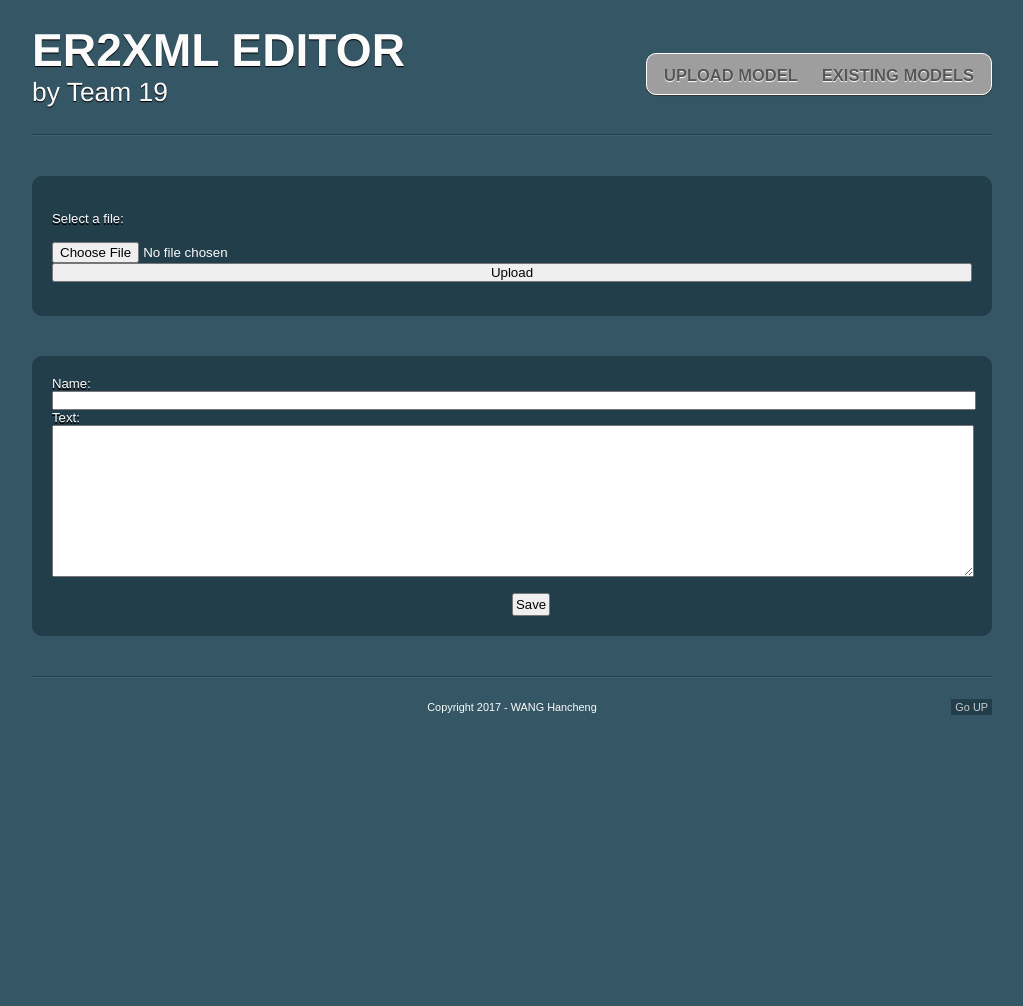
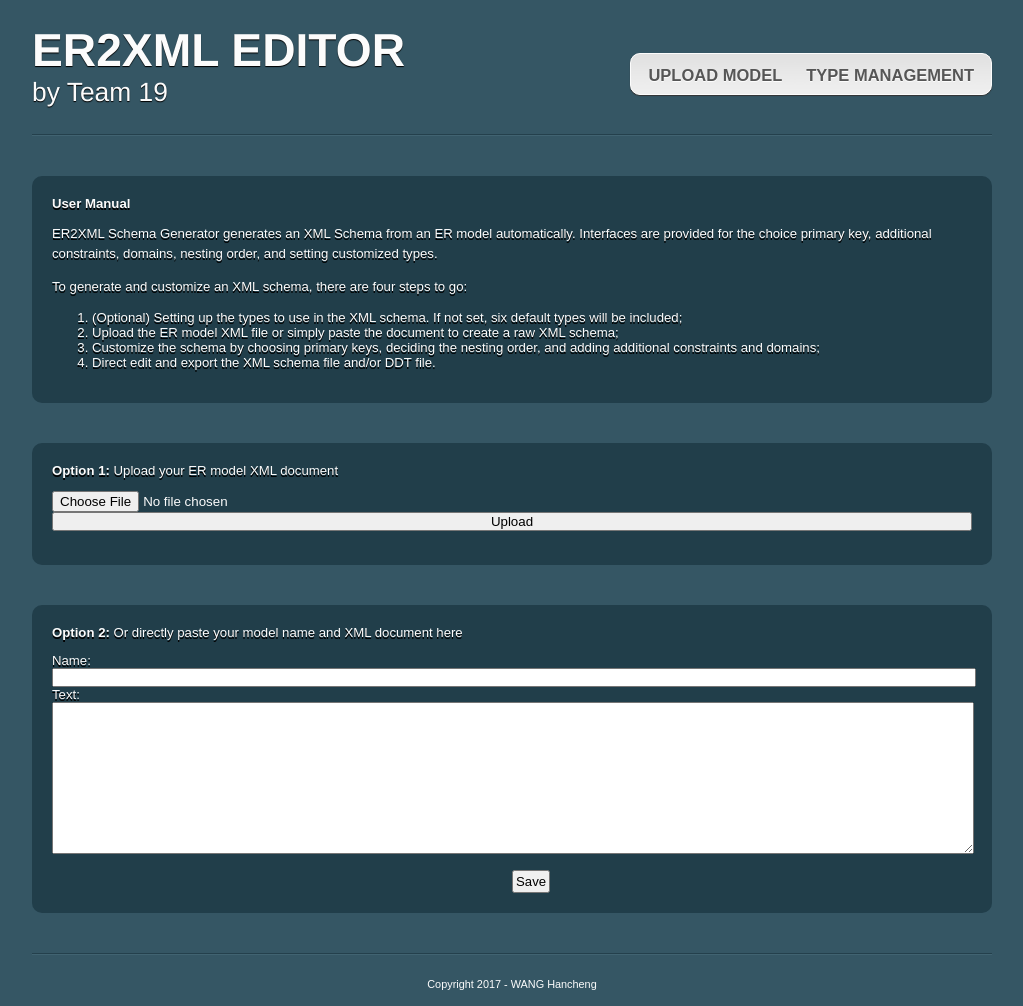
Before and after one commit to AnHaNguyen/CS4221, a Django app: page / in a window 1280 px wide. Shown: the whole page, without its empty margins (128-1151 px from the left). Before the commit the page ends 715 px from the top, so only its background shows below. Run offline with Django 3.2, Linux system fonts and the light colour scheme; some libraries are stand-ins or nearby versions; grey boxes are pictures that could not be loaded.

Commit message:
1. Add User Manual; 2. Add interface to support custom interface; 3. Fix bugs in integrating Logic.py to the website; 4. Remove the unnecessary HMTL5 element for simplicity; 5. Customizing types and schema editing is yet to implemented.

```diff
--- a/ER2XMLwebsite/ER2XML/Logic.py
+++ b/ER2XMLwebsite/ER2XML/Logic.py
@@ -184,7 +184,7 @@ def parseType(tp):
 def generateId(columnList):
     genId = 1
     for column in columnList:
-        colId = column.colId
+        colId = int(column.colId)
         if colId >= genId:
             genId = colId + 1
     return genId
--- a/ER2XMLwebsite/ER2XML/models.py
+++ b/ER2XMLwebsite/ER2XML/models.py
@@ -1,8 +1,5 @@
 from django.db import models
 from enum import Enum
-
-# class Document(models.Model):
-#     docfile = models.FileField(upload_to='documents/')
 
 class ConstraintType(Enum):
     NOT_NULL = "NN"
@@ -18,6 +15,14 @@ class XSDType(Enum):
     BOOLEAN = "xs:boolean"
     SHORT = "xs:short"
     # Pid = "empid"
+
+class Type(models.Model):
+    name = models.CharField(max_length=200)
+    text = models.CharField(max_length=16)
+    content = models.TextField(null=True)
+
+    def __str__(self):
+        return self.name
 
 class ERModel(models.Model):
     name = models.CharField(max_length=200)
@@ -77,9 +82,3 @@ class Constraint(models.Model):     #define each constraint
     #only use for foreignkey constr
     referredTable = models.IntegerField(default = 0)
     referredCol = models.IntegerField(default = 0)
-
-# class XMLAttribute(models.Model):
-#     xElement
-#     name
-#     type
-#     use
--- a/ER2XMLwebsite/ER2XML/static/css/styles.css
+++ b/ER2XMLwebsite/ER2XML/static/css/styles.css
@@ -58,7 +58,6 @@ h3{
 	margin:0 0 1em;
 }
 
-
 h2{
 	font-size:2.2em;
 	font-weight:normal;
@@ -78,6 +77,10 @@ p{
 	border-bottom:1px solid #416371;
 	margin:1em 0;
 	overflow:hidden;
+}
+
+article ol li{
+	margin-left: 40px;
 }
 
 article .line{
--- a/ER2XMLwebsite/ER2XML/templates/ER2XML/base.html
+++ b/ER2XMLwebsite/ER2XML/templates/ER2XML/base.html
@@ -3,21 +3,11 @@
 <html>
     <head>
         <meta http-equiv="Content-Type" content="text/html; charset=utf-8" />
-        <title>ER2XML Schema Editor Powered by Django</title>
+        <title>ER2XML Schema Generator Powered by Django</title>
         <link rel="stylesheet" type="text/css" href="{% static 'css/styles.css' %}" />
         <!-- <link rel="stylesheet" href="//maxcdn.bootstrapcdn.com/bootstrap/3.2.0/css/bootstrap.min.css"> -->
         <!-- <link rel="stylesheet" href="//maxcdn.bootstrapcdn.com/bootstrap/3.2.0/css/bootstrap-theme.min.css"> -->
         <link href="//fonts.googleapis.com/css?family=Lobster&subset=latin,latin-ext" rel="stylesheet" type="text/css">
-        <!-- Internet Explorer HTML5 enabling code: -->
-        <!--[if IE]>
-        <script src="http://html5shiv.googlecode.com/svn/trunk/html5.js"></script>
-        <style type="text/css">
-        .clear {
-          zoom: 1;
-          display: block;
-        }
-        </style>
-        <![endif]-->
     </head>
 
     <body>
@@ -30,7 +20,7 @@
                 <nav class="clear">
                     <ul>
                         <li><a href="{% url 'upload_model' %}">Upload Model</a></li>
-                        <li><a href="{% url 'model_list' %}">Existing Models</a></li>
+                        <li><a href="{% url 'model_list' %}">Type Management</a></li>
                     </ul>
                 </nav>
             </header>
@@ -44,13 +34,8 @@
         <footer>
            <div class="line"></div>
            <p>Copyright 2017 - WANG Hancheng</p>
-           <a href="#" class="up">Go UP</a>
         </footer>
 
         </section>
-
-        <script src="http://ajax.googleapis.com/ajax/libs/jquery/1.3.2/jquery.min.js"></script>
-        <script src="{% static 'js/jquery.scrollTo-1.4.2/jquery.scrollTo-min.js' %}"></script>
-        <script src="{% static 'js/script.js' %}"></script>
     </body>
 </html>
--- a/ER2XMLwebsite/ER2XML/templates/ER2XML/model_upload.html
+++ b/ER2XMLwebsite/ER2XML/templates/ER2XML/model_upload.html
@@ -1,11 +1,26 @@
 {% extends 'ER2XML/base.html' %}
 
 {% block content %}
+    <article>
+        <h4>User Manual</h4><p />
+        <p>
+            ER2XML Schema Generator generates an XML Schema from an ER model automatically. Interfaces are provided for the choice primary key, additional constraints, domains, nesting order, and setting customized types.
+        </p>
+        <p>
+            To generate and customize an XML schema, there are four steps to go:
+            <ol>
+                <li> (Optional) Setting up the types to use in the XML schema. If not set, six default types will be included; </li>
+                <li> Upload the ER model XML file or simply paste the document to create a raw XML schema;</li>
+                <li> Customize the schema by choosing primary keys, deciding the nesting order, and adding additional constraints and domains; </li>
+                <li> Direct edit and export the XML schema file and/or DDT file.</li>
+            </ol>
+        </p>
+    </article>
 	<article>
+        <div><strong>Option 1:</strong> Upload your ER model XML document</div>
 		<form action='{% url "upload_model" %}' method="POST" class="post-form" enctype="multipart/form-data">
             {% csrf_token %}
             <p>{{ docform.non_field_errors }}</p>
-            <p>{{ docform.docfile.label_tag }} {{ docform.docfile.help_text }}</p>
             <p>
                 {{ docform.docfile.errors }}
                 {{ docform.docfile }}
@@ -14,11 +29,12 @@
         </form>
 	</article>
     <article>
-	    <form action='{% url "schema_create" %}' method="POST" class="post-form">{% csrf_token %}
+        <div><strong>Option 2:</strong> Or directly paste your model name and XML document here</div>
+        <p />
+	    <form action="{% url 'schema_create' %}" method="POST" class="post-form">{% csrf_token %}
 	        {{ erform.as_table }}
 	        <p></p>
 	    	<button type="submit" class="save btn btn-default">Save</button>
 	    </form>
-
     </article>
 {% endblock %}
--- a/ER2XMLwebsite/ER2XML/templates/ER2XML/schema_edit.html
+++ b/ER2XMLwebsite/ER2XML/templates/ER2XML/schema_edit.html
@@ -4,7 +4,7 @@
     {% for key, value in forms.items %}
     	<article>
 	    	<h1> {{ key }} </h1>
-	    	<form action='{% url "schema_save" pk=1%}' method="POST" class="post-form">{% csrf_token %}
+	    	<form action='{% url "schema_save" pk=pk%}' method="POST" class="post-form">{% csrf_token %}
 	            {% for form in value %}
 	            	{{ form.as_p }}
 	            	<div class="line"></div>
--- a/ER2XMLwebsite/ER2XML/urls.py
+++ b/ER2XMLwebsite/ER2XML/urls.py
@@ -23,6 +23,7 @@ urlpatterns = [
     url(r'^edit/(?P<pk>\d+)/$', views.schema_edit, name='schema_edit'),
     url(r'^edit/(?P<pk>\d+)/detail/$', views.schema_detail, name='schema_detail'),
     url(r'^edit/(?P<pk>\d+)/save/$', views.schema_save, name='schema_save'),
+    url(r'^edit/(?P<pk>\d+)/export/$', views.schema_export, name='schema_export'),
     url(r'^model/$', views.model_list, name='model_list'),
     url(r'^model/(?P<pk>\d+)/remove/$', views.model_remove, name='model_remove'),
     url(r'^model/(?P<pk>\d+)/$', views.model_detail, name='model_detail'),
--- a/ER2XMLwebsite/ER2XML/views.py
+++ b/ER2XMLwebsite/ER2XML/views.py
@@ -10,7 +10,6 @@ from .Logic import parseXMLString, exportXMLToFile
 import tempfile
 import os
 
-# @require_http_methods(['POST'])
 def upload_model(request):
     # Handle file upload
     if request.method == 'POST':
@@ -20,22 +19,13 @@ def upload_model(request):
             file = request.FILES['docfile']
             with tempfile.TemporaryFile() as tmp:
                 for chunk in file.chunks():
-                    tmp.write(chunk.replace('\n',''))
-                   # tmp.write(chunk)
-
+                    # tmp.write(chunk.replace('\n',''))
+                    tmp.write(chunk)
                 tmp.seek(0)
                 newmodel = ERModel(name=os.path.splitext(file.name)[0],text=tmp.read())
-                newmodel.save()
-                tables = parseXMLString(newmodel)
-
-                xmlString = generateXMLSchema(newmodel)
-
-                exportXMLToFile('schema.xsd', xmlString)
-
-                #newmodel.save()
             erform = ERForm(instance=newmodel)
-
-            # return HttpResponseRedirect(reverse('upload_model'))
+        else:
+            erform = ERForm()
     else:
         docform = DocumentForm()
         erform = ERForm()
@@ -47,6 +37,7 @@ def schema_create(request):
         if form.is_valid():
             model = form.save(commit=False)
             model.save()
+            tables = parseXMLString(model)
             return redirect('schema_edit', pk=model.pk)
     else:
         form = ERForm()
@@ -64,7 +55,12 @@ def schema_detail(request, pk):
     schema = get_object_or_404(XMLSchema, pk=pk)
     return render(request, 'ER2XML/schema_detail.html', {'schema': schema})
 
-def schema_edit(request, pk):
+def schema_export(request,pk):
+    schema = get_object_or_404(XMLSchema, pk=pk)
+    exportXMLToFile(schema.model.name+'_schema.xsd', schema.text)
+    return render(request, 'ER2XML/schema_detail.html', {'schema': schema})
+
+def schema_edit(request,pk):
     model = get_object_or_404(ERModel, pk=pk)
     forms = {}
 
@@ -77,13 +73,14 @@ def schema_edit(request, pk):
         #     form = ConstraintForm(instance=constraint)
         #     items.append(form)
         forms[table.name]=items
+    print('Table number:'+str(len(forms)))
     # if form.is_valid():
     #     model = form.save(commit=False)
     #     model.save()
     if request.method == "POST":
         return redirect('schema_save', pk=model.pk)
     else:
-        return render(request, 'ER2XML/schema_edit.html', {'forms': forms})
+        return render(request, 'ER2XML/schema_edit.html', {'forms': forms, 'pk': model.pk})
 
 def model_edit(request, pk):
     model = get_object_or_404(ERModel, pk=pk)
@@ -104,7 +101,10 @@ def model_remove(request, pk):
     return redirect('model_list')
 
 def schema_save(request, pk):
-    schema= get_object_or_404(XMLSchema, pk=pk)
+    model = get_object_or_404(ERModel, pk=pk)
+    xmlString = generateXMLSchema(model)
+    schema= XMLSchema(model=model,text=xmlString)
+    schema.save()
     # if request.method == "POST":
     #     form = SchemaForm(request.POST, instance=schema)
     #     if form.is_valid():
```
Also changed, not shown: ER2XMLwebsite/ER2XML/templates/ER2XML/model_edit.html (+0 -9 lines), ER2XMLwebsite/ER2XML/migrations/0004_auto_20170324_1638.py (added), ER2XMLwebsite/ER2XML/static/css/img/gradient_light.jpg (added).
